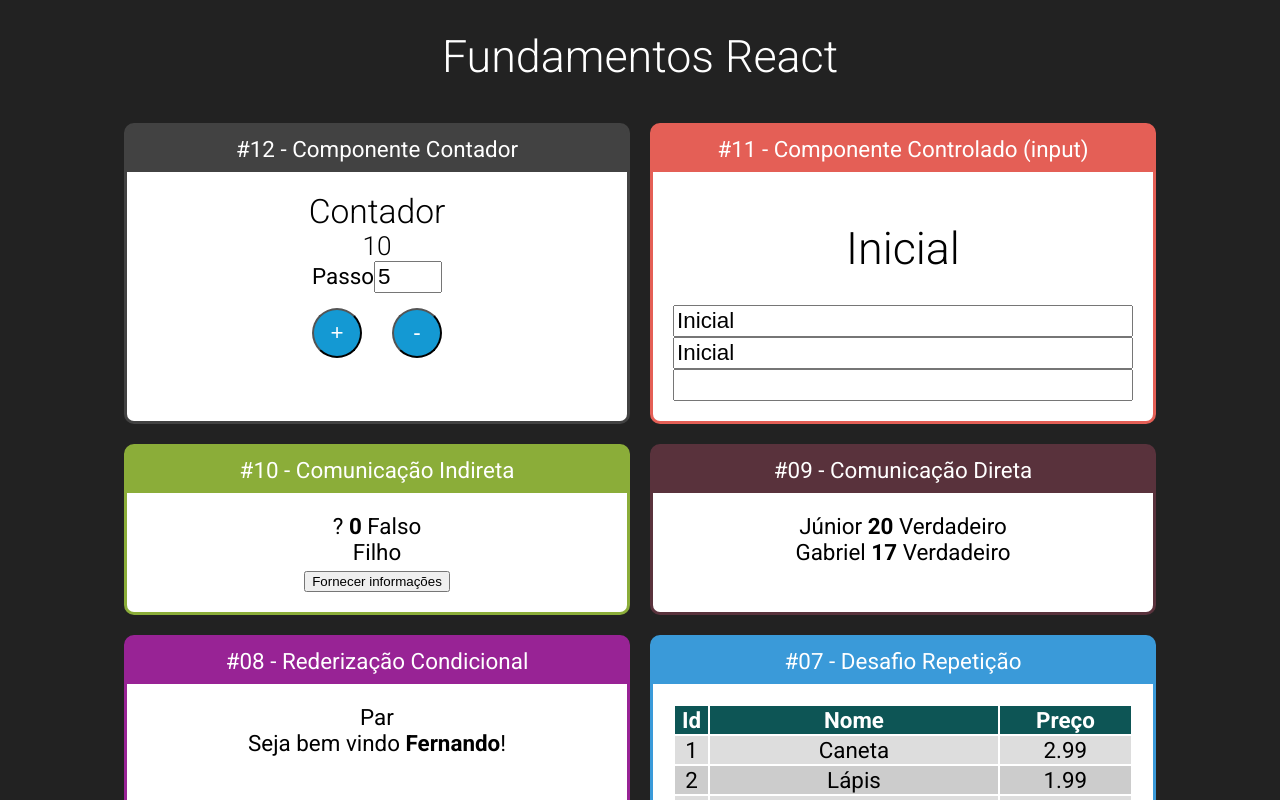
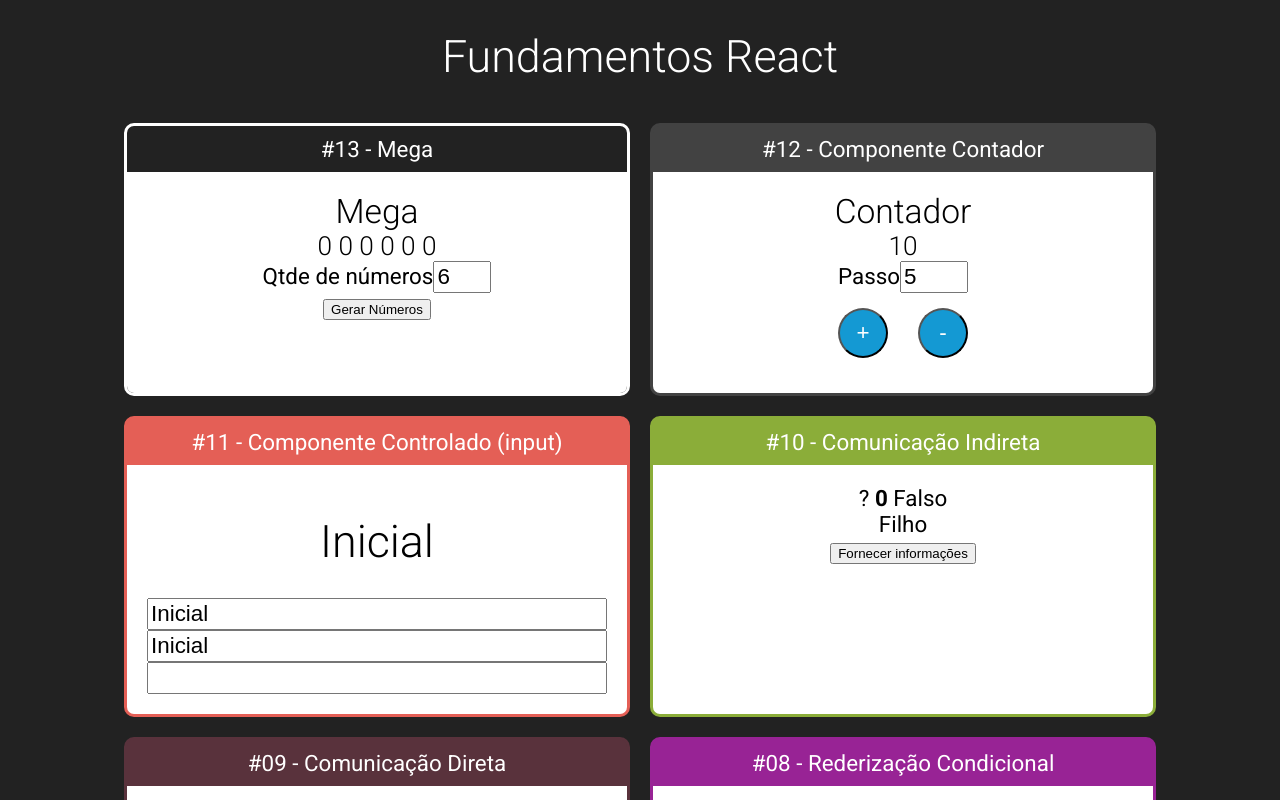
Before and after one commit to leandro-barros/fundamentals-react, a React (Create React App) app: page / in a window 1280 px wide. Shown: the top 800 px of the page. Built offline with nearby package versions, Linux system fonts and the light colour scheme.

Commit message:
Creating mega with  state andt functional component

```diff
--- a/src/App.jsx
+++ b/src/App.jsx
@@ -26,6 +26,8 @@
 
 import Contador from './components/contador/Contador'
 
+import Mega from './components/mega/Mega'
+
 
 export default () => {
     return (
@@ -33,6 +35,10 @@
             <h1>Fundamentos React</h1>
 
             <div className="cards">
+                <Card title="#13 - Mega" color="#B900E">
+                    <Mega />
+                </Card>
+
                 <Card title="#12 - Componente Contador" color="#424242">
                     <Contador numeroInicial={10}/>
                 </Card>
--- /dev/null
+++ b/src/components/mega/Mega.css
@@ -0,0 +1,4 @@
+.mega input {
+    font-size: 1.4rem;
+    width: 50px;
+}
--- /dev/null
+++ b/src/components/mega/Mega.jsx
@@ -0,0 +1,48 @@
+import React, { useState } from 'react';
+
+import './Mega.css'
+export default props => {
+
+    function gerarNumerosNaoContidos(min, max, array) {
+        const aleatorio = parseInt(Math.random() * (max + 1 - min)) + min;
+        return array.includes(aleatorio) ?
+            gerarNumerosNaoContidos(min, max, array) :
+            aleatorio;
+    }
+
+    function gerarNumeros(qtde) {
+        const numeros = Array(qtde)
+            .fill(0)
+            .reduce((nums) => {
+                const novoNumero = gerarNumerosNaoContidos(1, 60, nums);
+                return [ ...nums, novoNumero ];
+            }, [])
+            .sort((n1, n2) => n1 - n2);
+
+        return numeros;
+    }
+
+    const [qtde, setQtde] = useState(props.qtde || 6);
+    const [numeros, setNumeros] = useState(Array(qtde).fill(0));
+
+    return (
+        <div>
+            <h2>Mega</h2>
+            <h3>{ numeros.join(' ') }</h3>
+            <div className="mega">
+                <label>Qtde de números</label>
+                <input type="number"
+                    min="6"
+                    max="15"
+                    value={qtde}
+                    onChange={e => {
+                        setQtde(+e.target.value)
+                        setNumeros(gerarNumeros(+e.target.value))
+                    }} />
+            </div>
+            <button onClick={_ => setNumeros(gerarNumeros(qtde))}>
+                Gerar Números
+            </button>
+        </div>
+    )
+}
```
